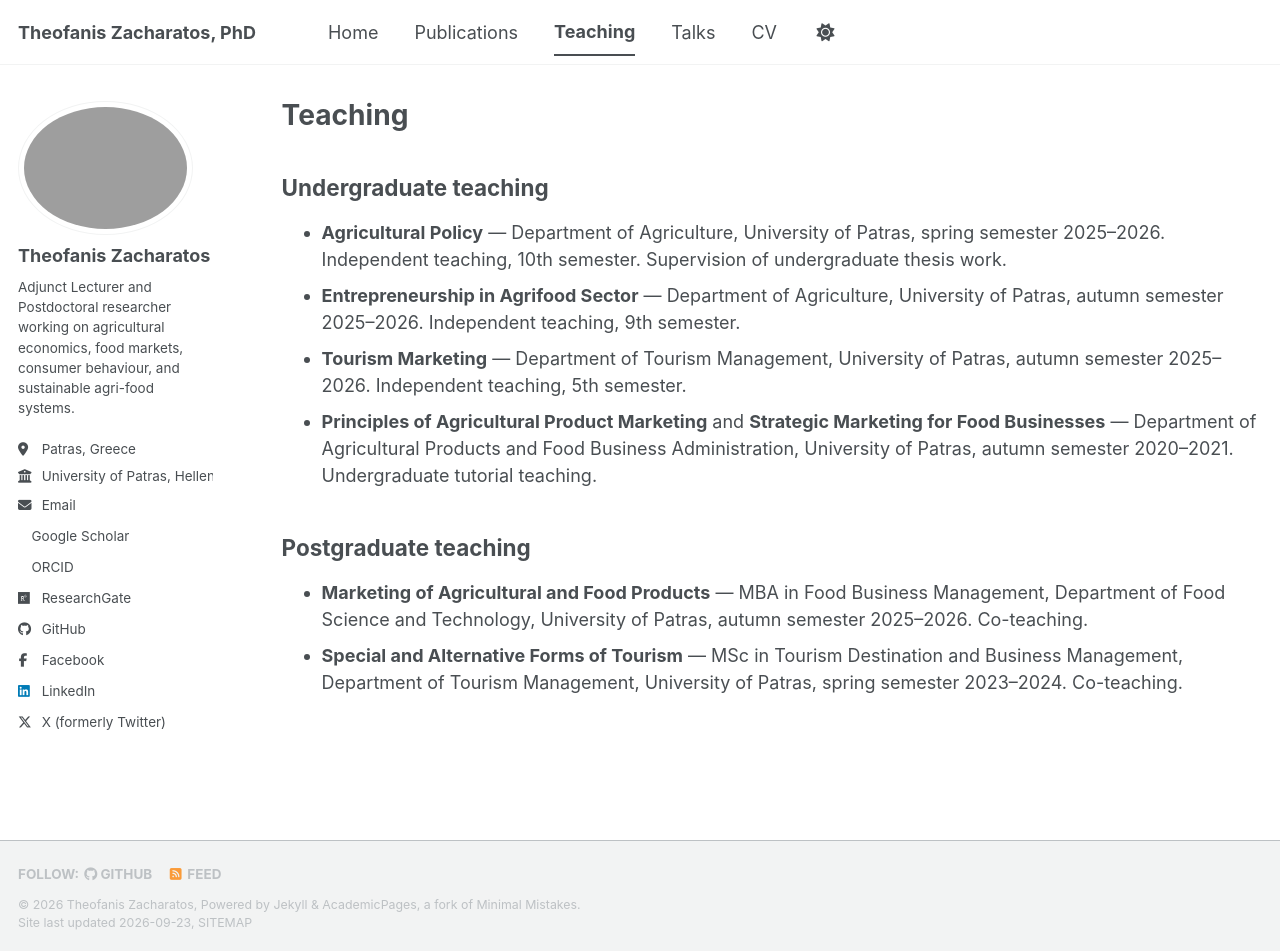
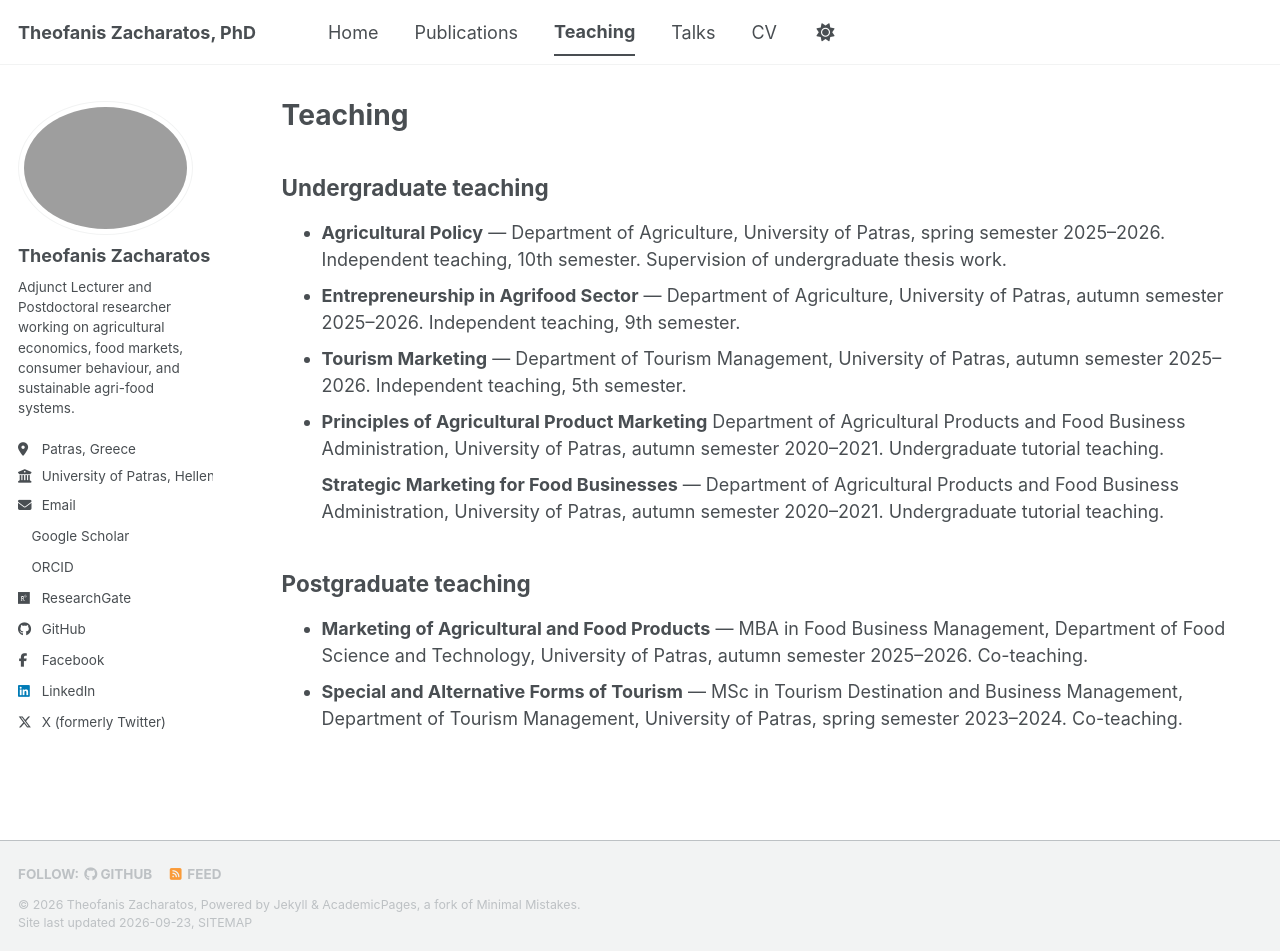
Before and after one commit to TheofanisZacharatos/theofaniszacharatos.github.io, a Jekyll site: the page built from _pages/teaching.html, in a window 1280 px wide and 951 px high. Built offline with Jekyll 4.4.1, drawn with Linux system fonts in a browser that asks for light colours; a style sheet for code colours, icons or effects is not loaded.

Commit message:
Update teaching.html

```diff
--- a/_pages/teaching.html
+++ b/_pages/teaching.html
@@ -28,7 +28,13 @@ author_profile: true
   </li>
 
   <li>
-    <strong>Principles of Agricultural Product Marketing</strong> and
+    <strong>Principles of Agricultural Product Marketing</strong>
+    Department of Agricultural Products and Food Business Administration,
+    University of Patras, autumn semester 2020–2021.
+    Undergraduate tutorial teaching.
+    </li>
+
+  </li>
     <strong>Strategic Marketing for Food Businesses</strong> —
     Department of Agricultural Products and Food Business Administration,
     University of Patras, autumn semester 2020–2021.
```
